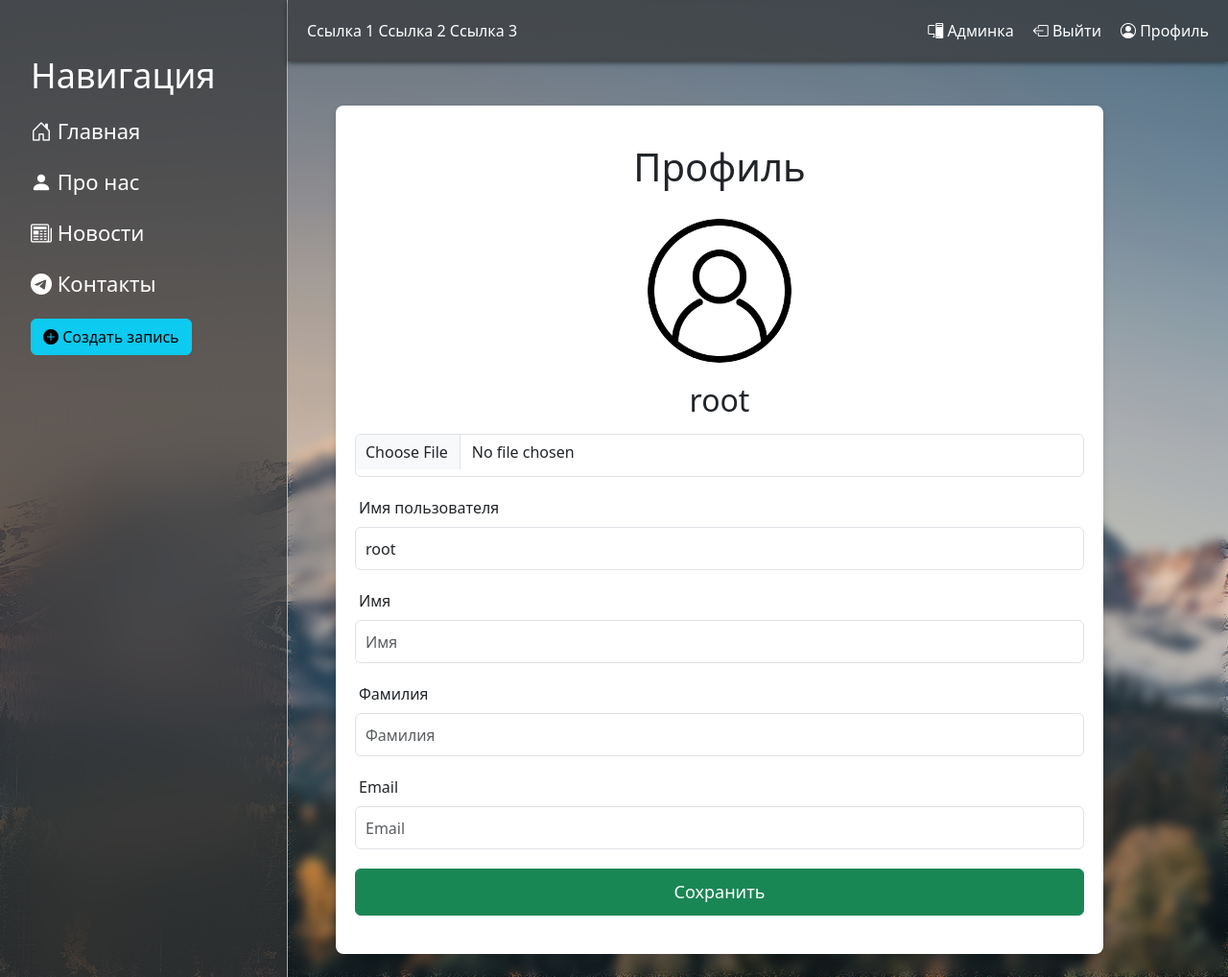
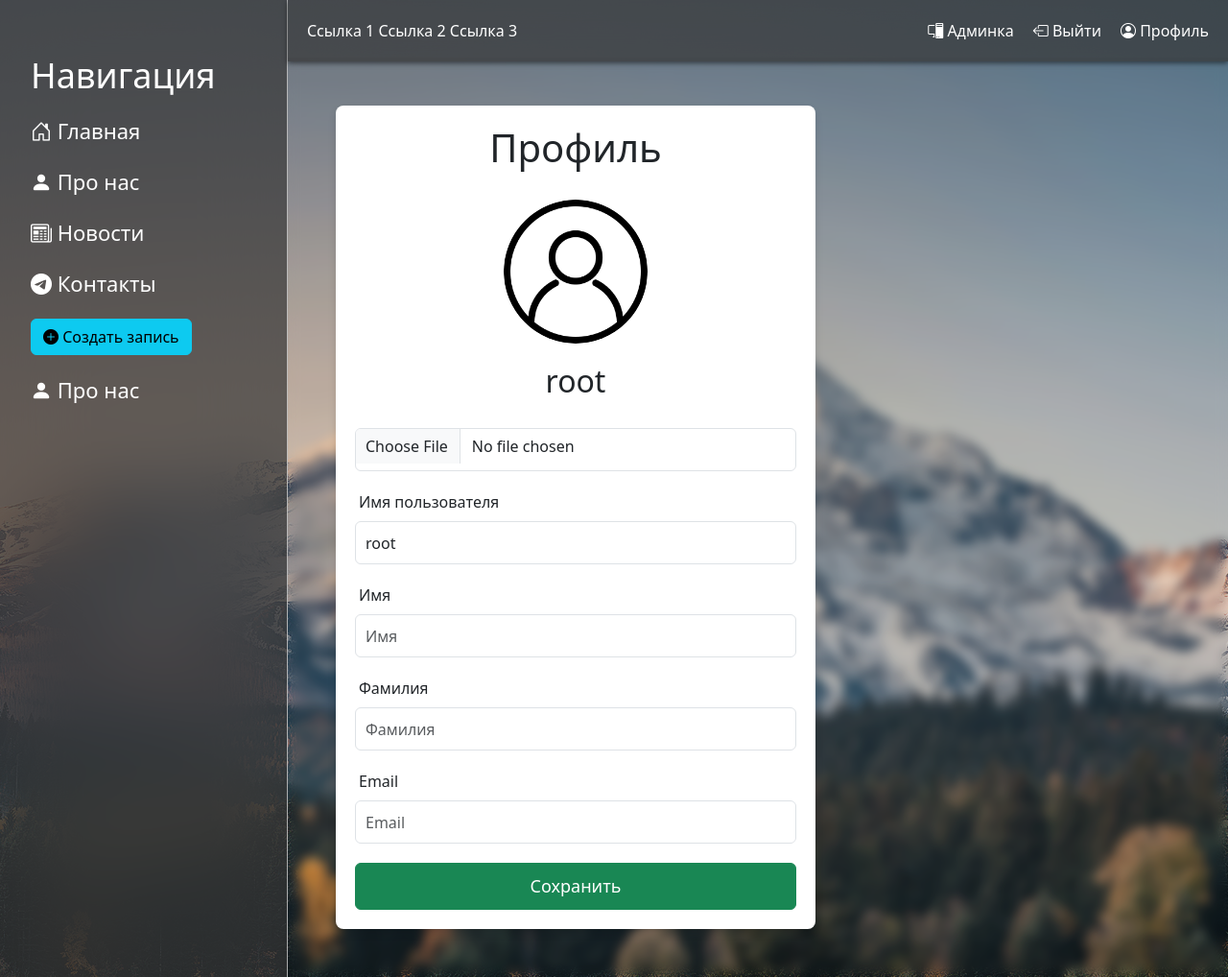
Before and after one commit to NIKITA-703/contorl_project, a Django app: page /user/profile/ in a window 1280 px wide. Shown: the whole page at 96% size. Run offline with Django 5.2, Linux system fonts and the light colour scheme; a user stored in the database is signed in.

Commit message:
create app

```diff
--- a/website/main/static/main/css/main.css
+++ b/website/main/static/main/css/main.css
@@ -147,6 +147,7 @@ main {
     backdrop-filter: blur(6px);
     height: calc(100vh - 60px);
     width: 100%;
+    overflow: auto;
 
 }
 
@@ -281,6 +282,7 @@ form {
     position: relative; /* Позиционирование для отображения поверх всего */
     text-align: center; /* Выравнивание текста по центру */
     z-index: 1;
+    overflow: auto; /* Разрешаем скроллинг для контейнера профиля */
 }
 
 .profile-header {
@@ -320,6 +322,20 @@ form {
     font-weight: 400;
     left: 10px;
     padding-left: 4px;
+}
+
+/* Медиазапросы для адаптивного отображения   ДОДЕЛАТЬ  */
+@media (max-width: 1920px) {
+    .profile-container {
+        max-width: 600px; /* Уменьшаем максимальную ширину контейнера */
+    }
+}
+
+@media (max-width: 1280px) {
+    .profile-container {
+        max-width: 500px; /* Еще больше уменьшаем максимальную ширину контейнера */
+        padding: 20px; /* Уменьшаем внутренние отступы */
+    }
 }
 
 
--- a/website/main/templates/main/layout.html
+++ b/website/main/templates/main/layout.html
@@ -17,9 +17,12 @@
         <ul>
             <a href="{% url 'main:home' %}"><li><i class="bi bi-house-door"></i> Главная</li></a>
             <a href="{% url 'main:about' %}"><li><i class="bi bi-person-fill"></i> Про нас</li></a>
-            <a href="{% url 'news:news_home' %}"><li><i class="bi bi-newspaper"></i> Новости</li></a>
-            <a href="#"><li><i class="bi bi-telegram"></i> Контакты</li></a>
-            <a href="{% url 'news:create' %}"><li><button class="btn btn-info"><i class="bi bi-plus-circle-fill"></i> Создать запись </button></li></a>
+            {% if user.is_admin or user.is_staff %}
+                <a href="{% url 'news:news_home' %}"><li><i class="bi bi-newspaper"></i> Новости</li></a>
+                <a href="#"><li><i class="bi bi-telegram"></i> Контакты</li></a>
+                <a href="{% url 'news:create' %}"><li><button class="btn btn-info"><i class="bi bi-plus-circle-fill"></i> Создать запись </button></li></a>
+            {% endif %}
+            <a href="{% url 'main:about' %}"><li><i class="bi bi-person-fill"></i> Про нас</li></a>
         </ul>
     </aside>
     <div id="resizer" style="display: none;"></div> <!-- Скрываем элемент resizer -->
--- a/website/main/views.py
+++ b/website/main/views.py
@@ -18,5 +18,3 @@ def about(request):
 
 def test(request):
     return render(request, 'users/test.html')
-
-# сделать аутификацию пользователей
--- a/website/users/templates/users/login.html
+++ b/website/users/templates/users/login.html
@@ -9,7 +9,7 @@
         <form method="post" action="{% url 'user:login' %}">
             {% csrf_token %}
 <!--            <span>{{ error }}</span><br>  -->
-            {% if request.GET.nex %}
+            {% if request.GET.next %}
                 <input type="hidden" name="text" value="{{ request.GET.next }}">
             {% endif %}
 
--- a/website/users/templates/users/profile.html
+++ b/website/users/templates/users/profile.html
@@ -10,21 +10,22 @@
         <h1>Профиль</h1>
     </div>
     <div class="profile-info">
+        {% if user.image %}
+                <img src="{{ user.image.url }}" alt="User Photo" class="profile-photo">
+            {% else %}
+                <img src="{% static 'users/img/profile.png' %}" alt="User Photo" style="max-width: 150px;" class="profile-photo">
+             {% endif %}
+        <h2>{{ form.username.value }}</h2>
+        <p>{{ form.last_name.value }}</p>
+        <p>{{ form.email.value }}</p>
+    </div>
 
-    </div>
     <div class="profile-edit">
         <form action="{% url 'users:profile' %}" method="post" enctype="multipart/form-data">
             {% csrf_token %}
 
-            {% if user.image %}
-                <img src="{{ user.image.url }}" alt="User Photo" class="profile-photo">
-            {% else %}
-                <img src="{% static 'users/img/profile.png' %}" alt="User Photo" style="max-width: 150px;" class="profile-photo">
-             {% endif %}
 
-            <h2>{{ form.username.value }}</h2>
-            <p>{{ form.last_name.value }}</p>
-            <p>{{ form.email.value }}</p>
+
 
             <input type="file" class="form-control" placeholder="Загрузить фото" id="id_image" name="image" accept="image/*">
             {% if form.image.errors %}
```
Also changed, not shown: website/db.sqlite3, website/media/users_image/photo_2024-01-07_21-59-10.jpg (added), website/media/users_image/РИО_7_млн.jpg (renamed from website/users_image/РИО_7_млн.jpg), website/users_image/179cc863013d52c91a6ec4f7b977c079.jpg (deleted), website/users_image/179cc863013d52c91a6ec4f7b977c079_B942dSM.jpg (deleted), website/users_image/179cc863013d52c91a6ec4f7b977c079_WyVNcgR.jpg (deleted), website/users_image/B56dOgIUE4NV39ILQWj25f8D29jLk9XSCWAlCZVmxl_IC9lQ61POelvelWHGnFkzsKmIO-JOhTWW_1xYovad.jpg (deleted), website/users_image/Yan.png (deleted), website/users_image/bot.png (deleted), website/users_image/bot_dY04gn5.png (deleted), website/users_image/bot_z3WFLwM.png (deleted).
